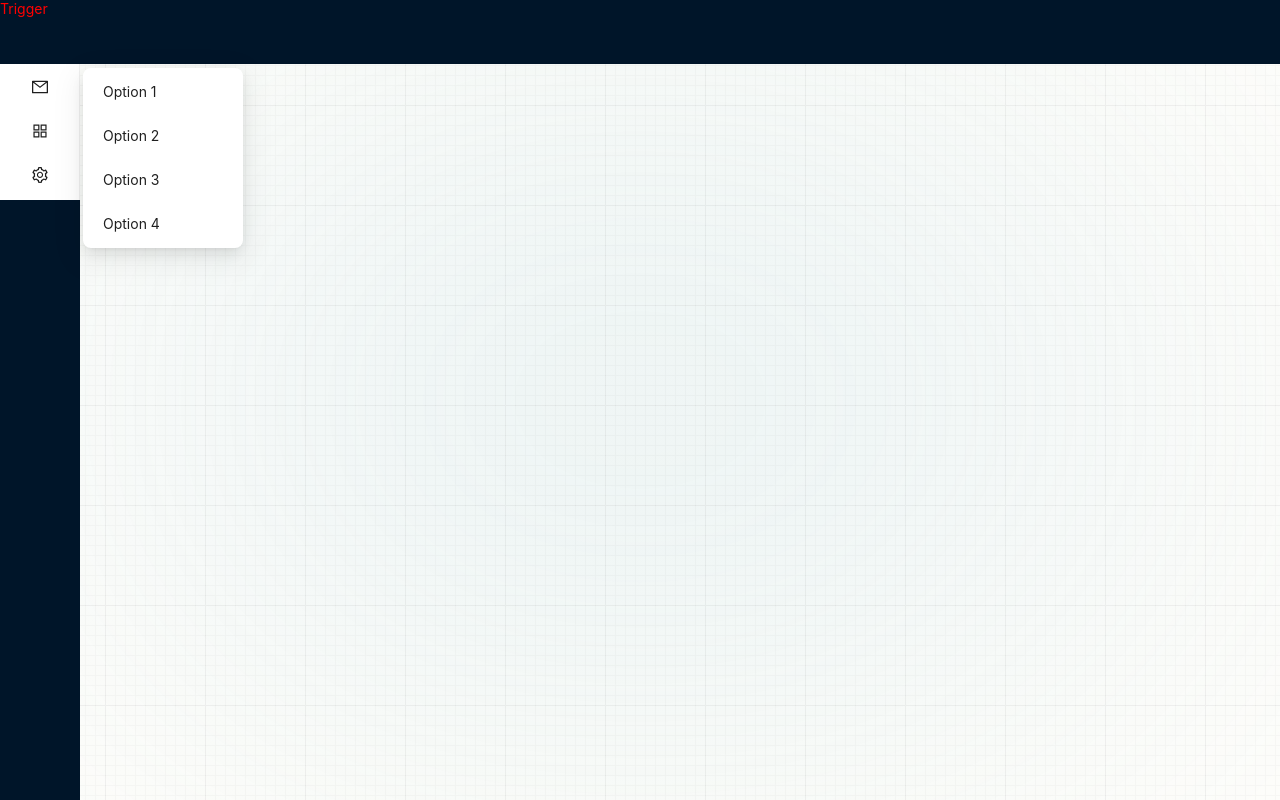
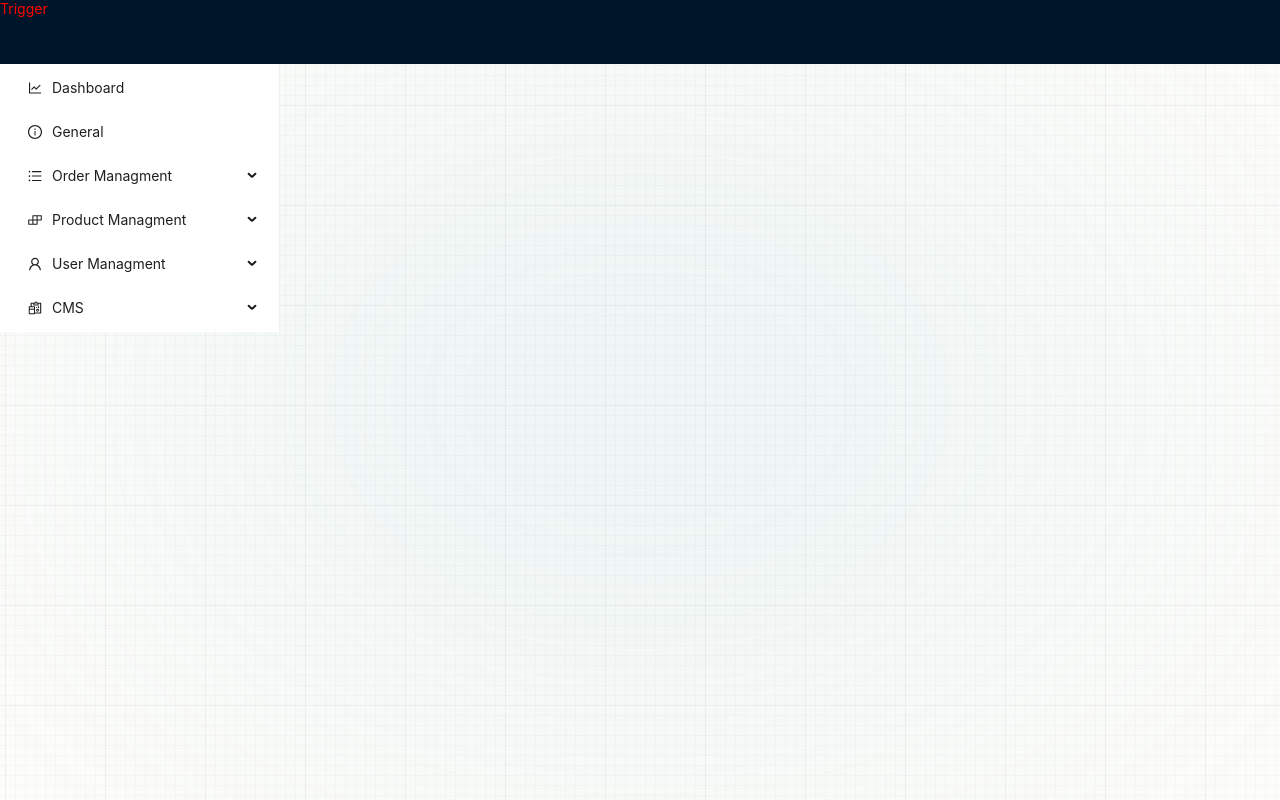
Before and after one commit to Hayk-1997/qualibox-admin, a Next.js app: page /items in a window 1280 px wide. Built offline with nearby package versions, Linux system fonts and the light colour scheme; no server answers.

Commit message:
add nav menu

```diff
--- a/src/components/sidebar/index.tsx
+++ b/src/components/sidebar/index.tsx
@@ -1,64 +1,61 @@
 import { Layout, Menu } from "antd"
 import { useState } from "react"
-import { AppstoreOutlined, MailOutlined, SettingOutlined } from '@ant-design/icons';
-import type { MenuProps } from 'antd';
-type MenuItem = Required<MenuProps>['items'][number];
+import { PROTECTED_NAVIGATION_MENU_ITEMS } from "@constants/navigations.constants";
+import type { MenuItem } from "@constants/navigations.constants";
+// import { AppstoreOutlined, MailOutlined, SettingOutlined } from '@ant-design/icons';
+// import type { MenuProps } from 'antd';
+// type MenuItem = Required<MenuProps>['items'][number];
 
-function getItem(
-	label: React.ReactNode,
-	key: React.Key,
-	icon?: React.ReactNode,
-	children?: MenuItem[],
-	type?: 'group',
-): MenuItem {
-	return {
-		key,
-		icon,
-		children,
-		label,
-		type,
-	} as MenuItem;
-}
+// function getItem(
+// 	label: React.ReactNode,
+// 	key: React.Key,
+// 	icon?: React.ReactNode,
+// 	children?: MenuItem[],
+// 	type?: 'group',
+// ): MenuItem {
+// 	return {
+// 		key,
+// 		icon,
+// 		children,
+// 		label,
+// 		type,
+// 	} as MenuItem;
+// }
 
-const items: MenuItem[] = [
-	getItem('Navigation One', 'sub1', <MailOutlined />, [
-		getItem('Option 1', '1'),
-		getItem('Option 2', '2'),
-		getItem('Option 3', '3'),
-		getItem('Option 4', '4'),
-	]),
-	getItem('Navigation Two', 'sub2', <AppstoreOutlined />, [
-		getItem('Option 5', '5'),
-		getItem('Option 6', '6'),
-		getItem('Submenu', 'sub3', null, [getItem('Option 7', '7'), getItem('Option 8', '8')]),
-	]),
-	getItem('Navigation Three', 'sub4', <SettingOutlined />, [
-		getItem('Option 9', '9'),
-		getItem('Option 10', '10'),
-		getItem('Option 11', '11'),
-		getItem('Option 12', '12'),
-	]),
-];
+// const items: MenuItem[] = [
+// 	getItem('Navigation One', 'sub1', <MailOutlined />, [
+// 		getItem('Option 1', '1'),
+// 		getItem('Option 2', '2'),
+// 		getItem('Option 3', '3'),
+// 		getItem('Option 4', '4'),
+// 	]),
+// 	getItem('Navigation Two', 'sub2', <AppstoreOutlined />, [
+// 		getItem('Option 5', '5'),
+// 		getItem('Option 6', '6'),
+// 		getItem('Submenu', 'sub3', null, [getItem('Option 7', '7'), getItem('Option 8', '8')]),
+// 	]),
+// 	getItem('Navigation Three', 'sub4', <SettingOutlined />, [
+// 		getItem('Option 9', '9'),
+// 		getItem('Option 10', '10'),
+// 		getItem('Option 11', '11'),
+// 		getItem('Option 12', '12'),
+// 	]),
+// ];
 
 // submenu keys of first level
-const rootSubmenuKeys = ['sub1', 'sub2', 'sub4'];
 
 const Sidebar = () => {
-	const [triggerState, setTriggerState] = useState(true)
-	const [openKeys, setOpenKeys] = useState(['sub1']);
-	const onOpenChange: MenuProps['onOpenChange'] = (keys) => {
-		const latestOpenKey = keys.find((key) => openKeys.indexOf(key) === -1);
-		if (latestOpenKey && rootSubmenuKeys.indexOf(latestOpenKey!) === -1) {
-			setOpenKeys(keys);
-		} else {
-			setOpenKeys(latestOpenKey ? [latestOpenKey] : []);
-		}
-	};
+
+	const [triggerState, setTriggerState] = useState(false)
+	const [openKeys, setOpenKeys] = useState<MenuItem["key"][]>([ PROTECTED_NAVIGATION_MENU_ITEMS[0]?.key ]);
+	const onOpenChange: MenuProps['onOpenChange'] = (keys) => { setOpenKeys(keys); };
+
 	return (
 		<Layout.Sider
 			collapsible
 			trigger={null}
 			collapsed={triggerState}
+			width={280}
 		>
 			<div style={{ height: 64, color: "red" }} className="logo" onClick={() => setTriggerState(prev => !prev)}>
 				Trigger
@@ -67,7 +64,7 @@ const Sidebar = () => {
 				mode="inline"
 				openKeys={openKeys}
 				onOpenChange={onOpenChange}
-				items={items}
+				items={PROTECTED_NAVIGATION_MENU_ITEMS}
 			/>
 		</Layout.Sider>
 	)
--- /dev/null
+++ b/src/constants/navigations.constants.ts
@@ -0,0 +1,275 @@
+import { createElement, SyntheticEvent } from "react";
+import type { MenuProps } from 'antd';
+import { LineChartOutlined, InfoCircleOutlined, UnorderedListOutlined, UserOutlined, BuildOutlined, ReconciliationOutlined  } from "@ant-design/icons"
+
+
+export type MenuItem = Required<MenuProps>['items'][number];
+export type Paths = Record<string, string>;
+
+export const PATHS: Paths = {
+	//#region Auth Section
+	LOGIN: "/login",
+	ACTIVATE: "/activate",
+	RESET_PASSWORD: "/reset-password",
+	FORGOT_PASSWORD: "/forgot-password",
+	//#endregion
+	//#region Dashboard
+	DASHBOARD: "/dashboard",
+	//#endregion
+	//#region General Information
+	GENERAL: "/general",
+	//#endregion
+	//#region Order Managment
+	ORDER_MANAGMENT_SHIPPING_OPTIONS: "/order-managment/shipping-options",
+	ORDER_MANAGMENT_TRANSACTIONS: "/order-managment/transactions",
+	ORDER_MANAGMENT_SALES_ORDERS: "/order-managment/sales-orders",
+	ORDER_MANAGMENT_SALES_HISTORY: "/order-managment/sales-history",
+	//#endregion
+	//#region Products
+	PRODUCTS_MATERIALS: "/products/materials",
+	PRODUCTS_COVERING: "/products/covering",
+	PRODUCTS_ITEM_CATEGORY: "/products/item-category",
+	PRODUCTS_ITEM_TYPES: "/products/item-type",
+	//#endregion
+	//#region User Managment
+	USER_MANAGMENT_USER_TYPES: "/user-managment/user-types",
+	USER_MANAGMENT_PENDING_AUTHORIZATION: "/user-managment/pending-authorization",
+	USER_MANAGMENT_PERMISSION_LIST: "/user-managment/permission-list",
+	USER_MANAGMENT_PERMISSION_GROUPS: "/user-managment/permission-groups",
+	USER_MANAGMENT_USERS: "/user-managment/users",
+	//#endregion
+	//#region CMS
+	CMS_PROMO_TOOLS: "/cms/promo-tools",
+	CMS_NOTIFICATIONS_BANNER: "/cms/notifications/banner",
+	CMS_NOTIFICATIONS_MODALS: "/cms/notifications/modal",
+	CMS_NOTIFICATIONS_EMAIL: "/cms/notifications/email",
+	CMS_FOLLOW_US: "/cms/follow-us",
+	CMS_TERMS: "/cms/terms",
+	CMS_PRIVACY_AND_POLICY: "/cms/privacy-&-policy",
+	CMS_FAQ: "/cms/faq",
+	CMS_ABOUT_US: "/cms/about-us"
+	//#endregion
+};
+
+const PROTECTED_NAVIGATION_MENU_ITEM_KEYS = {
+
+}
+
+export const PROTECTED_NAVIGATION_MENU_ITEMS: MenuItem[] = [
+	{
+		key: PATHS.DASHBOARD,
+		label: "Dashboard",
+		icon: createElement(LineChartOutlined),
+		type: null,
+		children: null
+	},
+	{
+		key: PATHS.GENERAL,
+		label: "General",
+		icon: createElement(InfoCircleOutlined),
+		type: null,
+		children: null
+	},
+	{
+		key: "Order Managment",
+		label: "Order Managment",
+		icon: createElement(UnorderedListOutlined),
+		type: null,
+		children: [
+			{
+				key: PATHS.ORDER_MANAGMENT_SHIPPING_OPTIONS,
+				label: "Shipping Option",
+				icon: null,
+				children: null,
+				type: null
+			},
+			{
+				key: PATHS.ORDER_MANAGMENT_TRANSACTIONS,
+				label: "Transactions",
+				icon: null,
+				type: null,
+				children: null
+			},
+			{
+				key: PATHS.ORDER_MANAGMENT_SALES_ORDERS,
+				label: "Sales Orders",
+				icon: null,
+				type: null,
+				children: null
+			},
+			{
+				key: PATHS.ORDER_MANAGMENT_SALES_HISTORY,
+				label: "Sales History",
+				icon: null,
+				type: null,
+				children: null
+			} as MenuItem
+		]
+	},
+	{
+		key: "Product Managment",
+		label: "Product Managment",
+		icon: createElement(BuildOutlined),
+		type: null,
+		children: [
+			{
+				key: PATHS.PRODUCTS_MATERIALS,
+				label: "Materials",
+				icon: null,
+				children: null,
+				type: null
+			},
+			{
+				key: PATHS.PRODUCTS_COVERING,
+				label: "Covering",
+				icon: null,
+				type: null,
+				children: null
+			},
+			{
+				key: PATHS.PRODUCTS_ITEM_CATEGORY,
+				label: "Item Category",
+				icon: null,
+				type: null,
+				children: null
+			},
+			{
+				key: PATHS.PRODUCTS_ITEM_TYPES,
+				label: "Item Type",
+				icon: null,
+				type: null,
+				children: null
+			}
+		]
+	},
+	{
+		key: "User Managment",
+		label: "User Managment",
+		icon: createElement(UserOutlined),
+		type: null,
+		children: [
+			{
+				key: PATHS.USER_MANAGMENT_USER_TYPES,
+				label: "User Types",
+				icon: null,
+				type: null,
+				children: null
+			},
+			{
+				key: PATHS.USER_MANAGMENT_PENDING_AUTHORIZATION,
+				label: "Pending Authorization",
+				icon: null,
+				type: null,
+				children: null
+			},
+			{
+				key: "Permissions",
+				label: "Permissions",
+				icon: null,
+				type: null,
+				children: [
+					{
+						key: PATHS.USER_MANAGMENT_PERMISSION_LIST,
+						label: "Permission List",
+						icon: null,
+						type: null,
+						children: null
+					},
+					{
+						key: PATHS.USER_MANAGMENT_PERMISSION_GROUPS,
+						label: "Permission Group",
+						icon: null,
+						type: null,
+						children: null
+					}
+				]
+			},
+			{
+				key: PATHS.USER_MANAGMENT_USERS,
+				label: "Users",
+				icon: null,
+				type: null,
+				children: null
+			}
+		]
+	},
+	{
+		key: "CMS",
+		label: "CMS",
+		icon: createElement(ReconciliationOutlined ),
+		type: null,
+		children: [
+			{
+				key: PATHS.CMS_PROMO_TOOLS,
+				label: "Promo Tools",
+				icon: null,
+				type: null,
+				children: null
+			},
+			{
+				key: "Notifications",
+				label: "Notifications",
+				icon: null,
+				type: null,
+				children: [
+					{
+						key: PATHS.CMS_NOTIFICATIONS_BANNER,
+						label: "Banners",
+						icon: null,
+						type: null,
+						children: null
+					},
+					{
+						key: PATHS.CMS_NOTIFICATIONS_MODALS,
+						label: "Modals",
+						icon: null,
+						type: null,
+						children: null
+					},
+					{
+						key: PATHS.CMS_NOTIFICATIONS_EMAIL,
+						label: "Email",
+						icon: null,
+						type: null,
+						children: null
+					}
+				]
+			},
+			{
+				key: PATHS.CMS_FOLLOW_US,
+				label: "Follow Us",
+				icon: null,
+				type: null,
+				children: null
+			},
+			{
+				key: PATHS.CMS_TERMS,
+				label: "Terms",
+				icon: null,
+				type: null,
+				children: null
+			},
+			{
+				key: PATHS.CMS_PRIVACY_AND_POLICY,
+				label: "Privacy & Policy",
+				icon: null,
+				type: null,
+				children: null
+			},
+			{
+				key: PATHS.CMS_FAQ,
+				label: "F.A.Q.",
+				icon: null,
+				type: null,
+				children: null
+			},
+			{
+				key: PATHS.CMS_ABOUT_US,
+				label: "About Us",
+				icon: null,
+				type: null,
+				children: null
+			}
+		]
+	}
+];
--- a/src/pages/_app.tsx
+++ b/src/pages/_app.tsx
@@ -1,7 +1,7 @@
 import { Provider } from 'react-redux';
 import type { AppProps } from 'next/app';
 import { NextPage } from 'next';
-import { ReactElement, ReactNode } from 'react';
+import { Fragment, ReactElement, ReactNode } from 'react';
 import { appWithTranslation } from 'next-i18next';
 import '@styles/globals.css';
 import '@styles/globals.scss';
@@ -20,9 +20,12 @@ const App = ({ Component, pageProps }: AppProps): JSX.Element => {
 	const getLayout = Component.getLayout || ((page) => page);
 
 	return (
-		<Provider store={store}>
-			{getLayout(<Component {...pageProps} />)}
-		</Provider>
+		<Fragment>
+			<div className='bg' />
+			<Provider store={store}>
+				{getLayout(<Component {...pageProps} />)}
+			</Provider>
+		</Fragment>
 	);
 };
 
--- a/src/pages/_document.tsx
+++ b/src/pages/_document.tsx
@@ -10,7 +10,6 @@ export default class MyDocument extends Document {
 				</Head>
 				{/* className="sidebar-mini" */}
 				<body>
-					<div className='bg' />
 					<Main />
 					<NextScript />
 				</body>
--- a/src/styles/globals.css
+++ b/src/styles/globals.css
@@ -7,8 +7,7 @@
 }
 
 html,
-body,
-#__next {
+body {
 	height: 100%;
 }
 
@@ -18,12 +17,13 @@ body {
 
 #__next {
 	position: relative;
+	min-height: 100%;
 }
 
 .bg::before {
 	content: '';
 	position: absolute;
-	z-index: -1;
+	z-index: -2;
 	height: 100vh;
 	width: 100vw;
 	background-image: radial-gradient(at 50% 50%, hsl(215deg 100% 74.57%) 0, transparent 100%);
@@ -33,7 +33,7 @@ body {
 
 .bg {
 	position: absolute;
-	z-index: 0;
+	z-index: -1;
 	top: 0;
 	left: 0;
 	width: 100%;
@@ -44,7 +44,7 @@ body {
 .bg::after {
 	content: '';
 	position: absolute;
-	z-index: -1;
+	z-index: -2;
 	top: 0;
 	left: 0;
 	width: 100%;
--- /dev/null
+++ b/src/utils/common.utils.ts
@@ -0,0 +1 @@
+export const stopPropagation = (e: Event): void => e.stopPropagation();
```
Also changed, not shown: src/hooks/useAuth.ts (+7 -2 lines), src/layout/protectedServerSideLayout.tsx (+5 -13 lines).
